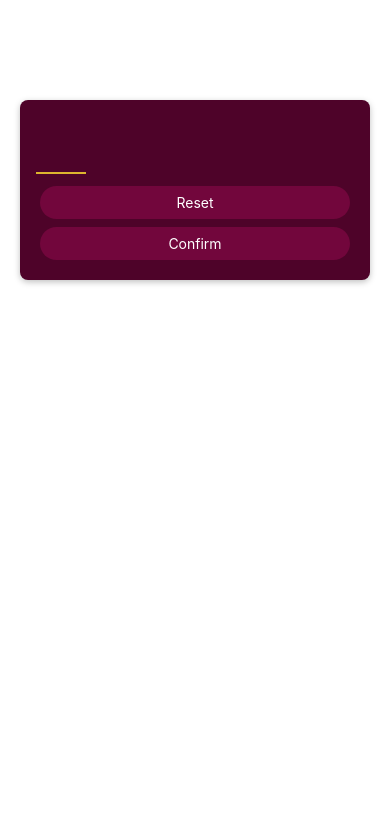
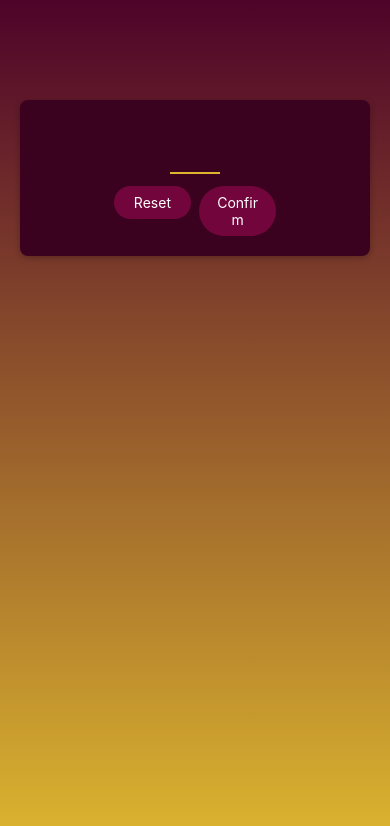
Before and after one commit to Jerez007/ReactNativeGame, a React Native app: screen / in a window 390 px wide. Shown: the top 826 px of the page. Built offline with nearby package versions, Linux system fonts and the light colour scheme.

Commit message:
added linear gradient

```diff
--- a/App.js
+++ b/App.js
@@ -1,13 +1,19 @@
 import { StatusBar } from 'expo-status-bar';
 import { StyleSheet, Text, View } from 'react-native';
 import StartGameScreen from './screens/StartGameScreen';
+import { LinearGradient } from 'expo-linear-gradient';
 
 export default function App() {
   return (
-    <StartGameScreen />
+    <LinearGradient colors={['#4e0329', '#ddb52f']} style={styles.rootScreen}>
+      <StartGameScreen />
+    </LinearGradient>
+
   );
 }
 
 const styles = StyleSheet.create({
-
+  rootScreen: {
+    flex: 1,
+  }
 });
--- a/package.json
+++ b/package.json
@@ -12,7 +12,8 @@
     "expo": "~49.0.15",
     "expo-status-bar": "~1.6.0",
     "react": "18.2.0",
-    "react-native": "0.72.6"
+    "react-native": "0.72.6",
+    "expo-linear-gradient": "~12.3.0"
   },
   "devDependencies": {
     "@babel/core": "^7.20.0"
--- a/screens/StartGameScreen.js
+++ b/screens/StartGameScreen.js
@@ -3,9 +3,18 @@ import PrimaryButton from '../components/PrimaryButton';
 
 function StartGameScreen() {
     return <View style={styles.inputContainer}>
-        <TextInput style={styles.numberInput} maxLength={2} keyboardType="number-pad" autoCapitalize='none' autoCorrect={false}/>
-        <PrimaryButton>Reset</PrimaryButton>
-        <PrimaryButton>Confirm</PrimaryButton>
+        <TextInput style={styles.numberInput} maxLength={2} keyboardType="number-pad" autoCapitalize='none' autoCorrect={false} />
+        <View style={styles.buttonsContainer}>
+
+            <View style={styles.buttonContainer}>
+                <PrimaryButton>Reset</PrimaryButton>
+            </View>
+            <View style={styles.buttonContainer}>
+                <PrimaryButton>Confirm</PrimaryButton>
+            </View>
+
+        </View>
+
     </View>
 }
 
@@ -17,12 +26,14 @@ const styles = StyleSheet.create({
         marginHorizontal: 20,
         borderRadius: 8,
         padding: 16,
-        backgroundColor: '#4e0329',
+        backgroundColor: '#3b021f',
         elevation: 4, //for shadow in android only
         shadowColor: 'black',  // for iOS
         shadowOffset: { width: 0, height: 2 }, // for iOS
         shadowRadius: 6, // for iOS
-        shadowOpacity: 0.25 // for iOS
+        shadowOpacity: 0.25, // for iOS,
+        justifyContent: 'center',
+        alignItems: 'center'
     },
     numberInput: {
         height: 50,
@@ -34,5 +45,11 @@ const styles = StyleSheet.create({
         marginVertical: 8,
         fontWeight: 'bold',
         textAlign: 'center'
+    },
+    buttonsContainer: {
+        flexDirection: 'row'
+    },
+    buttonContainer: {
+        flex: 1
     }
 });
```
Also changed, not shown: 1 other file (tests, documents, lock files or other folders).
